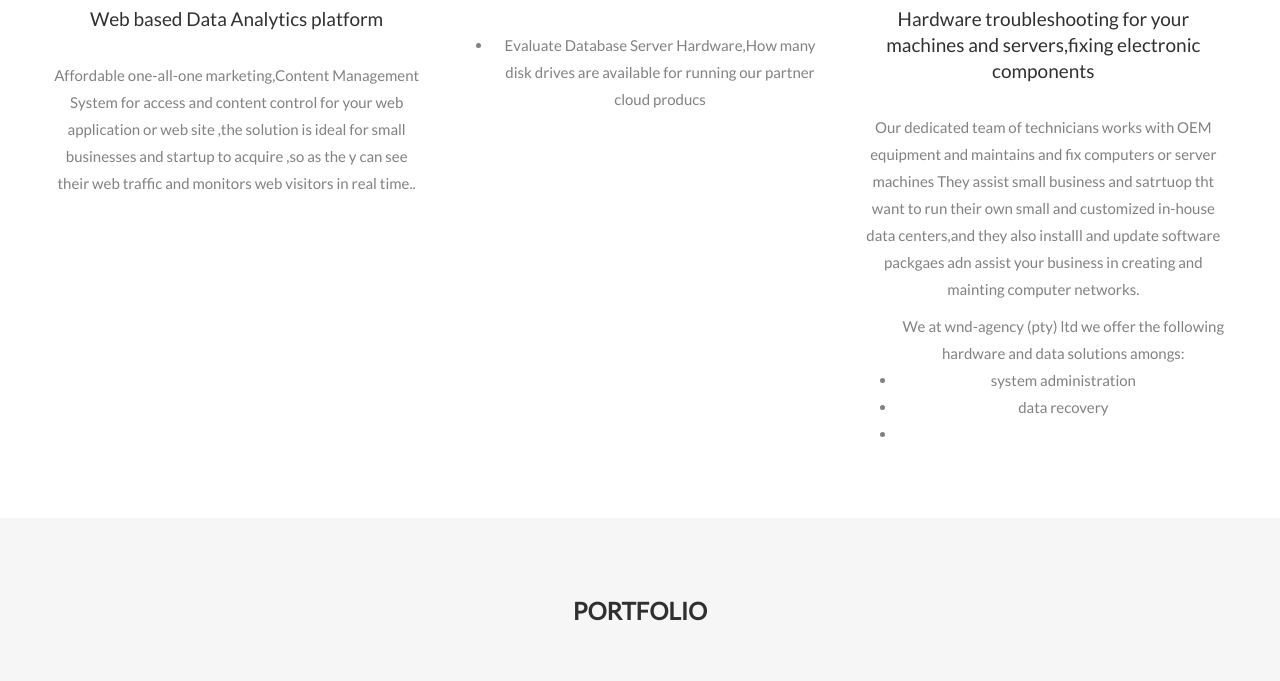
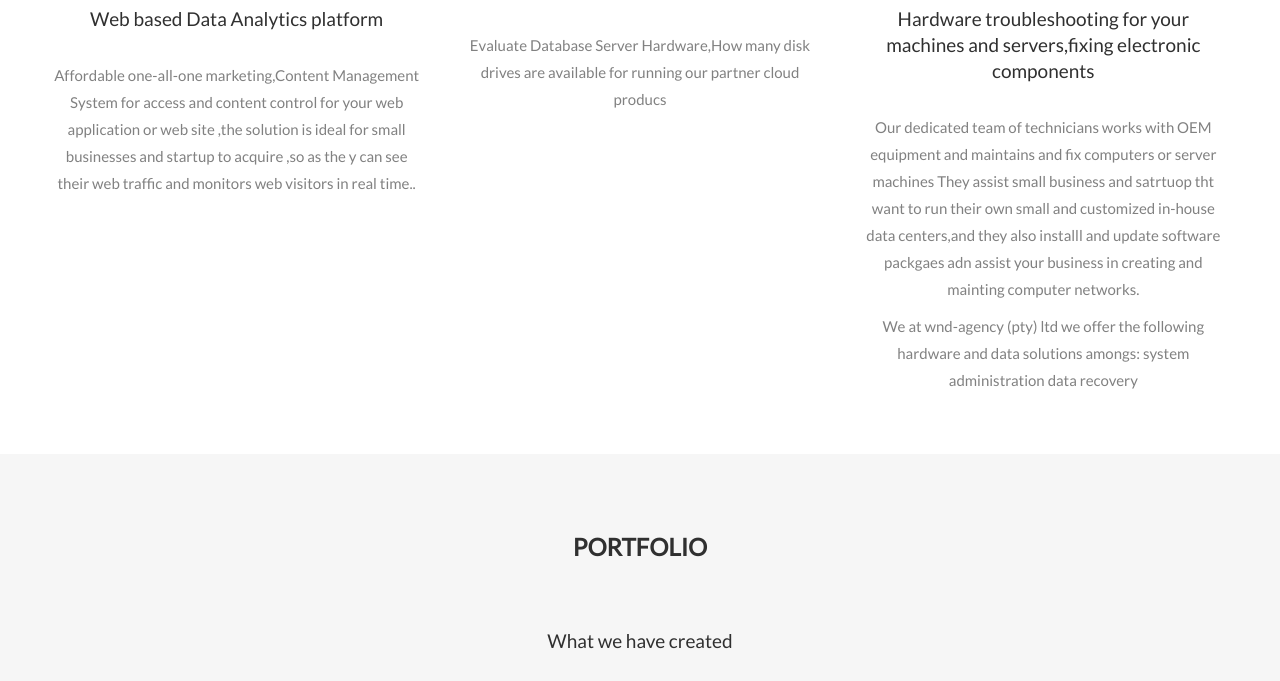
Before and after one commit to developerVictorNkuna/wnd--agency-pty-ltd, a plain HTML site: page index.html in a window 1280 px wide. Shown: the part 3190-3871 px from the top of the page. Drawn offline with nearby package versions, Linux system fonts and the light colour scheme.

Commit message:
wnd-agency-pty-ltd

```diff
--- a/templates/services.html
+++ b/index.html
@@ -162,24 +162,20 @@
     <div class="col-sm-4">
       <span class="glyphicon glyphicon-hdd"></span>
       <h4>Database Server Management</h4>
-      <ul>
-        <li>
+
           Evaluate Database Server Hardware,<span>How many disk drives are available for running our partner cloud producs</span>
 
-        </li>
-      </ul>
-    </div>
+          </div>
     <div class="col-sm-4">
       <span class="glyphicon glyphicon-wrench logo-small"></span>
       <h4 style="color:#303030;">Hardware troubleshooting for your machines and servers,fixing electronic components</h4>
       <p>Our dedicated team of technicians works with OEM equipment and  maintains  and fix computers or server machines
         They assist small business and satrtuop tht want to run their own small and customized in-house  data centers,and they also installl and update software packgaes adn assist your business in creating and mainting computer networks.</p>
-        <ul>
+
           <span>We at wnd-agency (pty) ltd we offer the following hardware and data solutions amongs:</span>
-          <li>system administration</li>
-          <li>data recovery</li>
-          <li></li>
-        </ul>
+          <span>system administration</span>
+          <span>data recovery</span>
+
     </div>
   </div>
 </div>
@@ -374,7 +370,7 @@
     <a href="#myPage" title="To Top">
       <span class="glyphicon glyphicon-chevron-up"></span>
     </a>
-    <p>Bootstrap Theme Made By:<a href="" target="_blank"></a><a href="./services.html" title="Vists wnd-agency (pty) ltd"  target="_blank">wnd-agency(pty) ltd,copyright&copy;2021</a></p>
+    <p>Bootstrap Theme Made By:<a href="" target="_blank"></a><a href="./index.html" title="Vists wnd-agency (pty) ltd"  target="_blank">wnd-agency(pty) ltd,copyright&copy;2021</a></p>
   </footer>
      <!--import my scripts-->
   <script src="https://ajax.googleapis.com/ajax/libs/jquery/3.5.1/jquery.min.js"></script>
```
